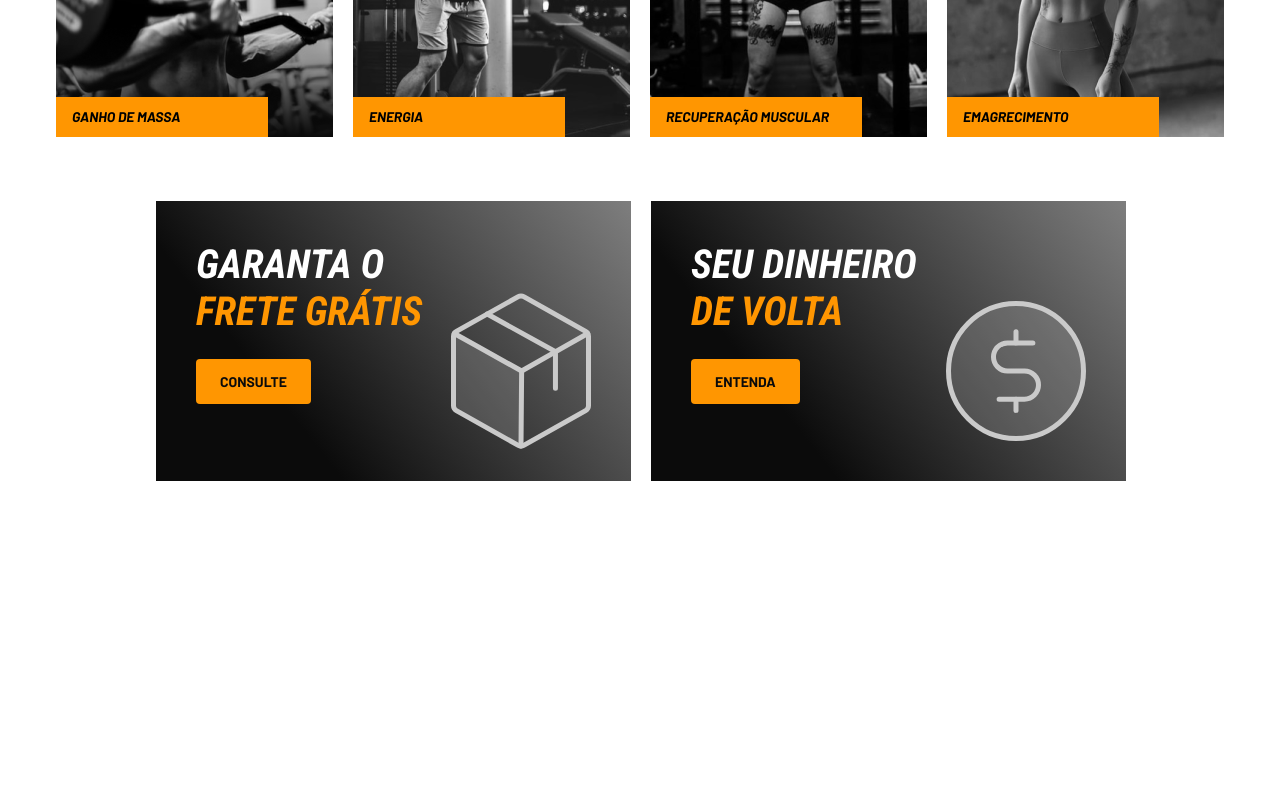
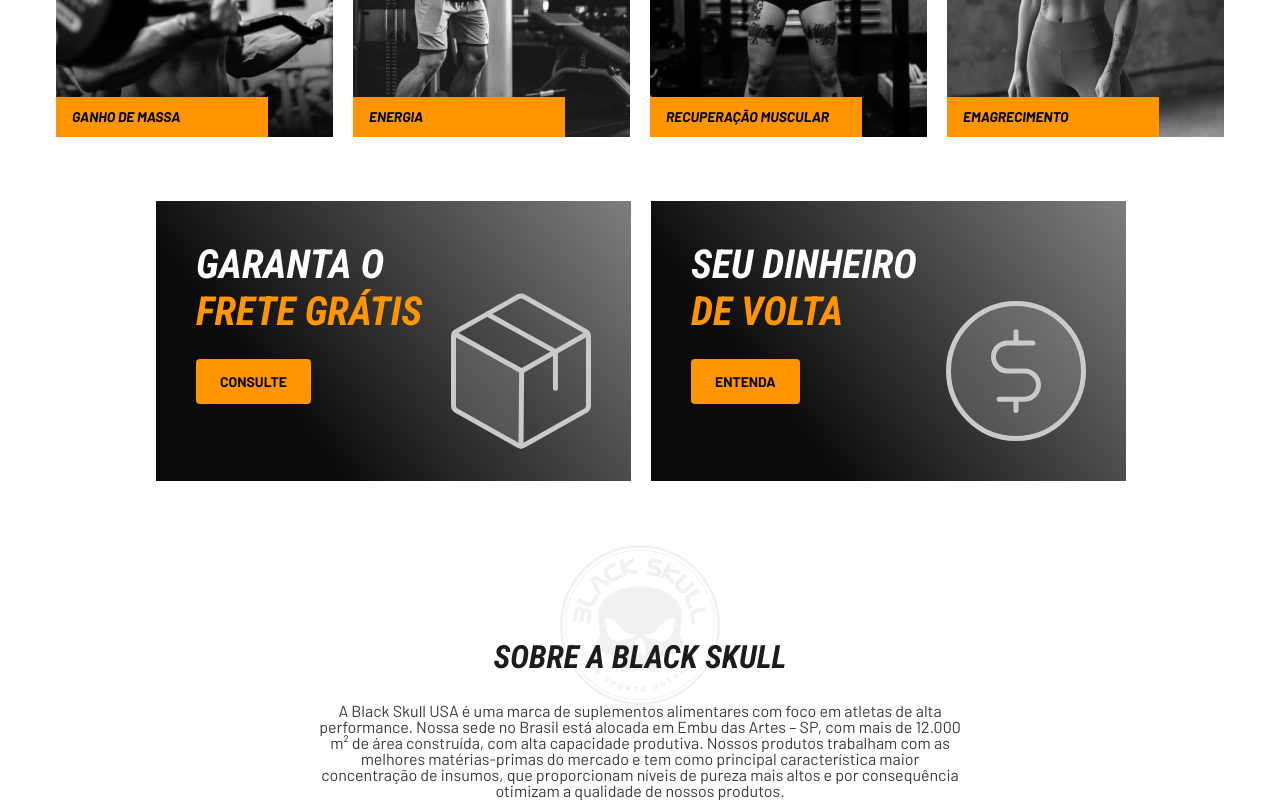
Before and after one commit to pedrolibas/teste-wicomm, a React (Vite) app: page / in a window 1280 px wide. Shown: the part 3464-4264 px from the top of the page. Before the commit the page ends 3945 px from the top, so only its background shows below. Built offline with nearby package versions, Linux system fonts and the light colour scheme.

Commit message:
feat: container about created

```diff
--- /dev/null
+++ b/src/components/SectionAbout/index.jsx
@@ -0,0 +1,20 @@
+import { ContainerSectionAbout } from "./style";
+import logo from "../../assets/logo2.svg";
+
+export const SectionAbout = () => {
+  return (
+    <ContainerSectionAbout>
+      <img src={logo} alt="" />
+      <h3 className="type15 roboto">SOBRE A BLACK SKULL</h3>
+      <p className="type6">
+        A Black Skull USA é uma marca de suplementos alimentares com foco em
+        atletas de alta performance. Nossa sede no Brasil está alocada em Embu
+        das Artes – SP, com mais de 12.000 m² de área construída, com alta
+        capacidade produtiva. Nossos produtos trabalham com as melhores
+        matérias-primas do mercado e tem como principal característica maior
+        concentração de insumos, que proporcionam níveis de pureza mais altos e
+        por consequência otimizam a qualidade de nossos produtos.
+      </p>
+    </ContainerSectionAbout>
+  );
+};
--- /dev/null
+++ b/src/components/SectionAbout/style.js
@@ -0,0 +1,39 @@
+import styled from "styled-components";
+
+export const ContainerSectionAbout = styled.section`
+  width: 100%;
+
+  position: relative;
+
+  display: flex;
+  flex-direction: column;
+  align-items: center;
+
+  img {
+    margin: 0 auto;
+
+    position: absolute;
+
+    top: 64px;
+  }
+
+  h3 {
+    color: var(--dark1);
+    text-align: center;
+
+    position: absolute;
+
+    top: 160px;
+  }
+
+  p {
+    color: var(--dark3);
+    text-align: center;
+
+    width: 643px;
+
+    position: relative;
+
+    top: 222px;
+  }
+`;
--- a/src/pages/Home/index.jsx
+++ b/src/pages/Home/index.jsx
@@ -11,6 +11,7 @@
 import { CarouselBlog } from "../../components/CarouselBlog";
 import { SectionObjective } from "../../components/SectionObjective";
 import { SectionBenefits } from "../../components/SectionBenefits";
+import { SectionAbout } from "../../components/SectionAbout";
 
 export const Home = () => {
   return (
@@ -56,6 +57,7 @@
       <CarouselBlog />
       <SectionObjective />
       <SectionBenefits />
+      <SectionAbout />
     </ContainerHome>
   );
 };
```
Also changed, not shown: src/assets/logo2.svg (added).
